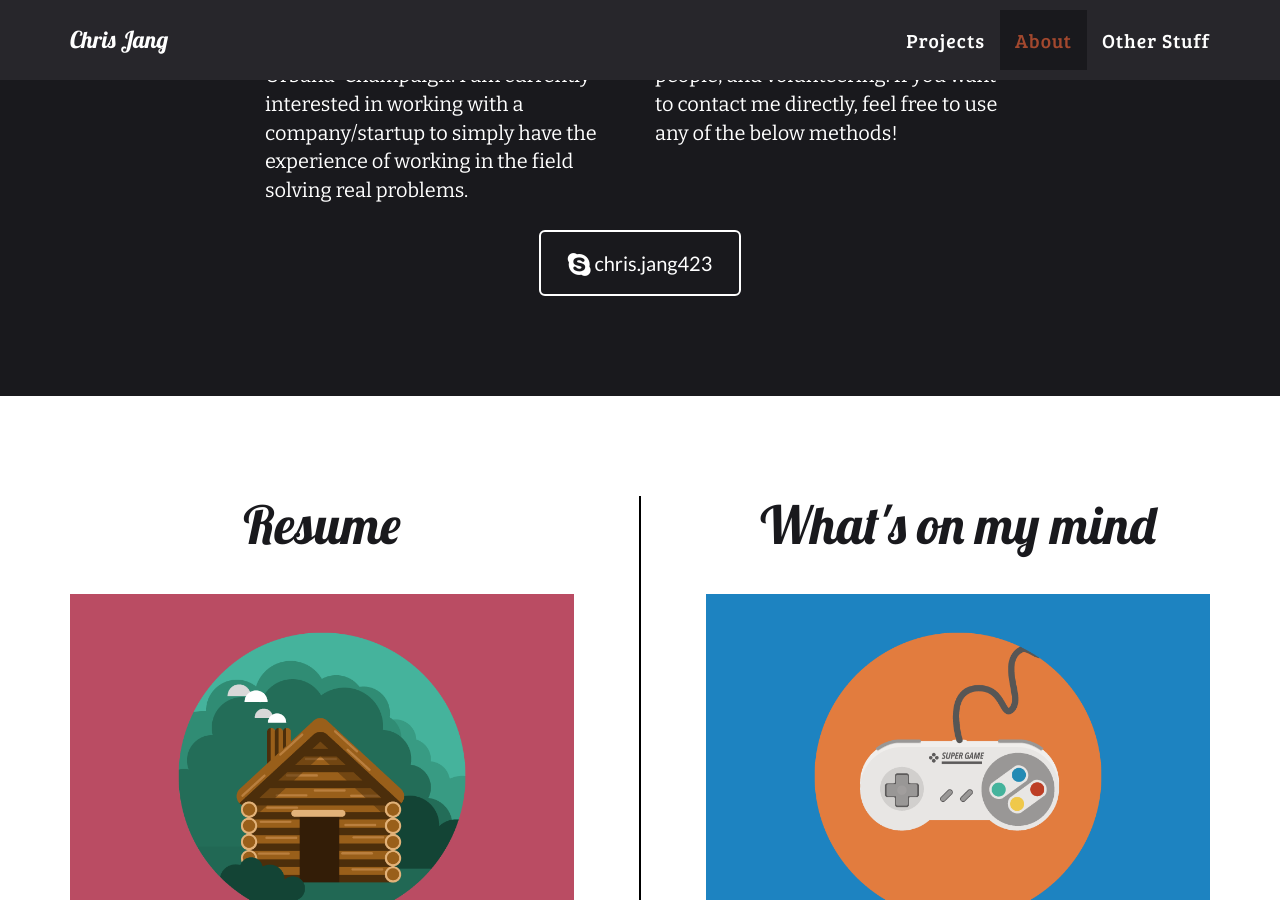
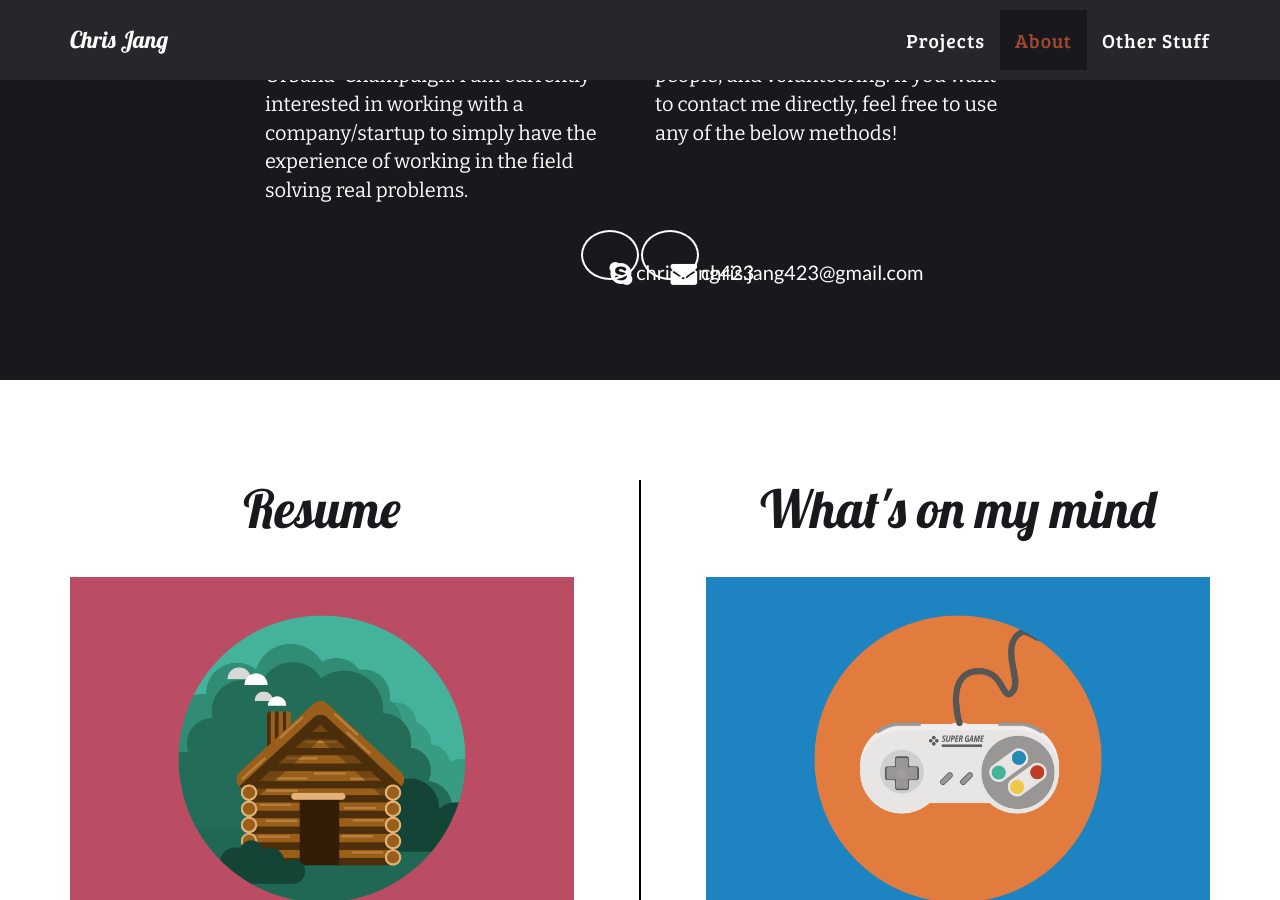
Before and after one commit to cjang5/cjang5.github.io, a Jekyll site: the page built from index.html, in a window 1280 px wide and 900 px high, scrolled down 1982 px. Built offline with Jekyll 4.4.1, drawn with Linux system fonts in a browser that asks for light colours.

Commit message:
Updated rules

```diff
--- a/_includes/about.html
+++ b/_includes/about.html
@@ -17,9 +17,12 @@
                 </div>
 		<!-- Contact buttons -->
                 <div class="col-lg-8 col-lg-offset-2 text-center">
-                    <a href="#" onclick="return false" class="btn btn-lg btn-outline">
+                    <a href="#" onclick="return false" class="btn btn-lg btn-social btn-outline">
                         <i class="fa fa-skype fa-lg"></i> chris.jang423
                     </a>
+		    <a href="#" onclick="return false" class="btn btn-lg btn-social btn-outline">
+			<i class="fa fa-envelope fa-lg"></i> chris.jang423@gmail.com
+		    </a>
                 </div>
             </div>
         </div>
```
